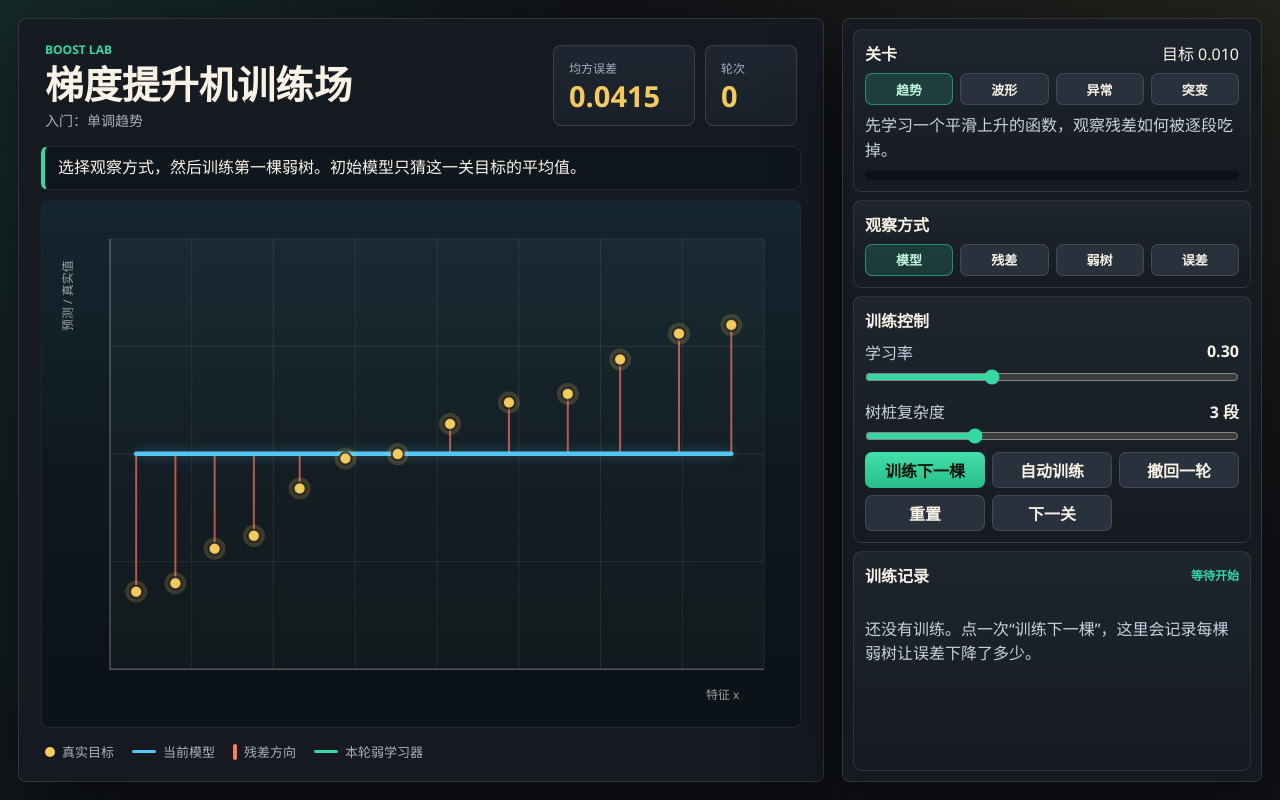
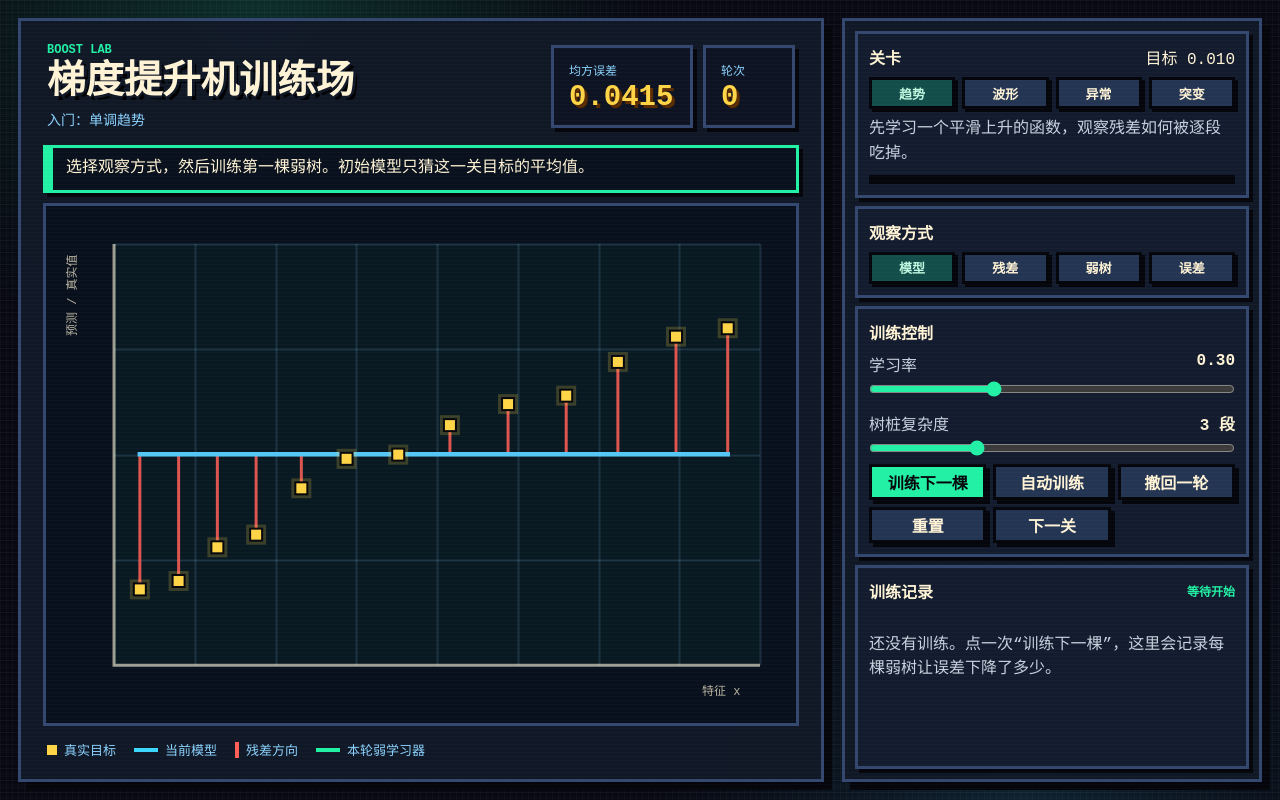
Before and after one commit to GHOST-AKU/gbm-gradient-game, a plain HTML site: page index.html in a window 1280 px wide. Drawn offline with Linux system fonts and the light colour scheme.

Commit message:
Apply 8-bit game style

```diff
--- a/app.js
+++ b/app.js
@@ -337,6 +337,7 @@ function fitCanvas() {
   canvas.width = Math.max(320, Math.floor(rect.width * scale));
   canvas.height = Math.max(260, Math.floor(rect.height * scale));
   ctx.setTransform(scale, 0, 0, scale, 0, 0);
+  ctx.imageSmoothingEnabled = false;
   draw();
 }
 
@@ -381,29 +382,25 @@ function draw() {
 }
 
 function drawBackdrop(rect, bounds) {
-  const gradient = ctx.createLinearGradient(0, bounds.top, 0, bounds.bottom);
-  gradient.addColorStop(0, "rgba(85, 199, 247, 0.08)");
-  gradient.addColorStop(1, "rgba(53, 215, 163, 0.02)");
-  ctx.fillStyle = gradient;
+  ctx.fillStyle = "#07101c";
   ctx.fillRect(0, 0, rect.width, rect.height);
-
-  ctx.fillStyle = "rgba(248, 242, 231, 0.025)";
+  ctx.fillStyle = "rgba(34, 240, 164, 0.04)";
   ctx.fillRect(bounds.left, bounds.top, bounds.width, bounds.height);
 }
 
 function drawGrid(bounds) {
   ctx.save();
-  ctx.strokeStyle = "rgba(248,242,231,0.08)";
-  ctx.lineWidth = 1;
+  ctx.strokeStyle = "rgba(139,211,255,0.14)";
+  ctx.lineWidth = 2;
   for (let i = 0; i <= 4; i += 1) {
-    const y = bounds.top + (bounds.height / 4) * i;
+    const y = Math.round(bounds.top + (bounds.height / 4) * i) + 0.5;
     ctx.beginPath();
     ctx.moveTo(bounds.left, y);
     ctx.lineTo(bounds.right, y);
     ctx.stroke();
   }
   for (let i = 0; i <= 8; i += 1) {
-    const x = bounds.left + (bounds.width / 8) * i;
+    const x = Math.round(bounds.left + (bounds.width / 8) * i) + 0.5;
     ctx.beginPath();
     ctx.moveTo(x, bounds.top);
     ctx.lineTo(x, bounds.bottom);
@@ -414,15 +411,15 @@ function drawGrid(bounds) {
 
 function drawAxes(bounds, view) {
   ctx.save();
-  ctx.strokeStyle = "rgba(248,242,231,0.25)";
-  ctx.fillStyle = "rgba(248,242,231,0.62)";
-  ctx.lineWidth = 1.5;
+  ctx.strokeStyle = "rgba(255,243,214,0.58)";
+  ctx.fillStyle = "rgba(255,243,214,0.72)";
+  ctx.lineWidth = 3;
   ctx.beginPath();
   ctx.moveTo(bounds.left, bounds.top);
   ctx.lineTo(bounds.left, bounds.bottom);
   ctx.lineTo(bounds.right, bounds.bottom);
   ctx.stroke();
-  ctx.font = "12px Segoe UI, Microsoft YaHei, sans-serif";
+  ctx.font = "12px Courier New, Microsoft YaHei, monospace";
   ctx.fillText(view === "loss" ? "训练轮次" : "特征 x", bounds.right - 58, bounds.bottom + 30);
   ctx.save();
   ctx.translate(bounds.left - 38, bounds.top + 92);
@@ -447,7 +444,8 @@ function drawResidualPanel(bounds) {
     ...targetPoints.map((point, index) => Math.abs(point.y - state.predictions[index])),
   );
   ctx.save();
-  ctx.strokeStyle = "rgba(248,242,231,0.28)";
+  ctx.strokeStyle = "rgba(255,243,214,0.42)";
+  ctx.lineWidth = 3;
   ctx.beginPath();
   ctx.moveTo(bounds.left, zero);
   ctx.lineTo(bounds.right, zero);
@@ -457,15 +455,13 @@ function drawResidualPanel(bounds) {
     const x = px(point, bounds);
     const y = zero - (residual / maxResidual) * (bounds.height * 0.42);
     ctx.strokeStyle = residual >= 0 ? "#ff7868" : "#35d7a3";
-    ctx.lineWidth = 5;
+    ctx.lineWidth = 8;
     ctx.beginPath();
     ctx.moveTo(x, zero);
     ctx.lineTo(x, y);
     ctx.stroke();
-    ctx.fillStyle = "#f4c95d";
-    ctx.beginPath();
-    ctx.arc(x, y, 4, 0, Math.PI * 2);
-    ctx.fill();
+    ctx.fillStyle = "#ffd447";
+    ctx.fillRect(x - 5, y - 5, 10, 10);
   });
   drawPanelTitle(bounds, "残差越接近中线，模型越接近目标");
   ctx.restore();
@@ -480,7 +476,8 @@ function drawLearnerPanel(bounds) {
   const zero = bounds.top + bounds.height / 2;
   const maxValue = Math.max(0.12, ...state.lastLearner.map((value) => Math.abs(value)));
   ctx.save();
-  ctx.strokeStyle = "rgba(248,242,231,0.28)";
+  ctx.strokeStyle = "rgba(255,243,214,0.42)";
+  ctx.lineWidth = 3;
   ctx.beginPath();
   ctx.moveTo(bounds.left, zero);
   ctx.lineTo(bounds.right, zero);
@@ -489,7 +486,7 @@ function drawLearnerPanel(bounds) {
     const x = px(targetPoints[index], bounds);
     const y = zero - (value / maxValue) * (bounds.height * 0.38);
     ctx.strokeStyle = value >= 0 ? "#35d7a3" : "#ff7868";
-    ctx.lineWidth = 6;
+    ctx.lineWidth = 9;
     ctx.beginPath();
     ctx.moveTo(x, zero);
     ctx.lineTo(x, y);
@@ -509,16 +506,17 @@ function drawLoss(bounds) {
   const toY = (value) => bounds.bottom - ((value - min) / Math.max(max - min, 0.0001)) * bounds.height;
   ctx.save();
   const targetY = toY(levels[currentLevel].target);
-  ctx.strokeStyle = "rgba(244,201,93,0.7)";
-  ctx.setLineDash([6, 6]);
+  ctx.strokeStyle = "rgba(255,212,71,0.85)";
+  ctx.setLineDash([8, 6]);
+  ctx.lineWidth = 3;
   ctx.beginPath();
   ctx.moveTo(bounds.left, targetY);
   ctx.lineTo(bounds.right, targetY);
   ctx.stroke();
   ctx.setLineDash([]);
-  ctx.strokeStyle = "#55c7f7";
-  ctx.lineWidth = 4;
-  ctx.lineJoin = "round";
+  ctx.strokeStyle = "#3bd7ff";
+  ctx.lineWidth = 5;
+  ctx.lineJoin = "miter";
   ctx.beginPath();
   values.forEach((value, index) => {
     const x = toX(index);
@@ -528,10 +526,8 @@ function drawLoss(bounds) {
   });
   ctx.stroke();
   values.forEach((value, index) => {
-    ctx.fillStyle = "#55c7f7";
-    ctx.beginPath();
-    ctx.arc(toX(index), toY(value), 4, 0, Math.PI * 2);
-    ctx.fill();
+    ctx.fillStyle = "#3bd7ff";
+    ctx.fillRect(toX(index) - 4, toY(value) - 4, 8, 8);
   });
   drawPanelTitle(bounds, `虚线是本关通关线：MSE ${levels[currentLevel].target.toFixed(3)}`);
   ctx.restore();
@@ -539,10 +535,13 @@ function drawLoss(bounds) {
 
 function drawPanelTitle(bounds, text) {
   ctx.save();
-  ctx.fillStyle = "rgba(16,18,22,0.76)";
+  ctx.fillStyle = "#08111d";
   ctx.fillRect(bounds.left + 12, bounds.top + 12, Math.min(bounds.width - 24, 430), 34);
-  ctx.fillStyle = "#f8f2e7";
-  ctx.font = "14px Segoe UI, Microsoft YaHei, sans-serif";
+  ctx.strokeStyle = "#22f0a4";
+  ctx.lineWidth = 3;
+  ctx.strokeRect(bounds.left + 12, bounds.top + 12, Math.min(bounds.width - 24, 430), 34);
+  ctx.fillStyle = "#fff3d6";
+  ctx.font = "14px Courier New, Microsoft YaHei, monospace";
   ctx.fillText(text, bounds.left + 24, bounds.top + 34);
   ctx.restore();
 }
@@ -552,25 +551,20 @@ function drawTargets(bounds) {
   targetPoints.forEach((point) => {
     const x = px(point, bounds);
     const y = py(point.y, bounds);
-    ctx.fillStyle = "rgba(244,201,93,0.18)";
-    ctx.beginPath();
-    ctx.arc(x, y, 11, 0, Math.PI * 2);
-    ctx.fill();
-    ctx.fillStyle = "#f4c95d";
-    ctx.strokeStyle = "rgba(12,16,22,0.72)";
-    ctx.lineWidth = 2;
-    ctx.beginPath();
-    ctx.arc(x, y, 6, 0, Math.PI * 2);
-    ctx.fill();
-    ctx.stroke();
+    ctx.fillStyle = "rgba(255,212,71,0.2)";
+    ctx.fillRect(x - 10, y - 10, 20, 20);
+    ctx.fillStyle = "#05060c";
+    ctx.fillRect(x - 7, y - 7, 14, 14);
+    ctx.fillStyle = "#ffd447";
+    ctx.fillRect(x - 5, y - 5, 10, 10);
   });
   ctx.restore();
 }
 
 function drawResiduals(bounds) {
   ctx.save();
-  ctx.strokeStyle = "rgba(255,120,104,0.68)";
-  ctx.lineWidth = 2;
+  ctx.strokeStyle = "rgba(255,95,87,0.86)";
+  ctx.lineWidth = 3;
   targetPoints.forEach((point, index) => {
     const x = px(point, bounds);
     const y1 = py(state.predictions[index], bounds);
@@ -586,13 +580,13 @@ function drawResiduals(bounds) {
 function drawPrediction(bounds, values, color, width, glow) {
   ctx.save();
   if (glow) {
-    ctx.shadowColor = "rgba(85,199,247,0.36)";
-    ctx.shadowBlur = 12;
+    ctx.shadowColor = "transparent";
+    ctx.shadowBlur = 0;
   }
   ctx.strokeStyle = color;
   ctx.lineWidth = width;
-  ctx.lineJoin = "round";
-  ctx.lineCap = "round";
+  ctx.lineJoin = "miter";
+  ctx.lineCap = "square";
   ctx.beginPath();
   targetPoints.forEach((point, index) => {
     const x = px(point, bounds);
@@ -608,7 +602,7 @@ function drawLearner(bounds) {
   const rate = Number(learningRate.value);
   const learnerProjection = state.predictions.map((prediction, index) => prediction - rate * state.lastLearner[index]);
   const shifted = learnerProjection.map((prediction, index) => prediction + state.lastLearner[index]);
-  drawPrediction(bounds, shifted, "rgba(53,215,163,0.72)", 2.4, false);
+  drawPrediction(bounds, shifted, "rgba(34,240,164,0.9)", 3, false);
 }
 
 learningRate.addEventListener("input", updateHud);
--- a/index.html
+++ b/index.html
@@ -5,7 +5,7 @@
     <meta name="viewport" content="width=device-width, initial-scale=1.0" />
     <title>梯度提升机训练场</title>
     <link rel="icon" href="data:," />
-    <link rel="stylesheet" href="./styles.css?v=5" />
+    <link rel="stylesheet" href="./styles.css?v=6" />
   </head>
   <body>
     <main class="game-shell">
@@ -99,6 +99,6 @@
       </aside>
     </main>
 
-    <script src="./app.js?v=5"></script>
+    <script src="./app.js?v=6"></script>
   </body>
 </html>
--- a/styles.css
+++ b/styles.css
@@ -1,20 +1,21 @@
 :root {
   color-scheme: dark;
-  --bg: #101216;
-  --surface: #171b22;
-  --surface-2: #202631;
-  --surface-3: #29313d;
-  --ink: #f8f2e7;
-  --muted: #a8b0bd;
-  --faint: #687383;
-  --accent: #35d7a3;
-  --accent-2: #f4c95d;
-  --danger: #ff7868;
-  --blue: #55c7f7;
-  --violet: #b28cff;
-  --grid: rgba(248, 242, 231, 0.08);
-  --shadow: 0 24px 70px rgba(0, 0, 0, 0.42);
-  font-family: "Segoe UI", "Microsoft YaHei", system-ui, sans-serif;
+  --bg: #070812;
+  --surface: #111827;
+  --surface-2: #17233a;
+  --surface-3: #243553;
+  --ink: #fff3d6;
+  --muted: #8bd3ff;
+  --faint: #61708e;
+  --accent: #22f0a4;
+  --accent-2: #ffd447;
+  --danger: #ff5f57;
+  --blue: #3bd7ff;
+  --violet: #b778ff;
+  --grid: rgba(139, 211, 255, 0.12);
+  --pixel-shadow: #05060c;
+  --shadow: 8px 8px 0 #05060c;
+  font-family: "Courier New", "Microsoft YaHei UI", "Microsoft YaHei", monospace;
 }
 
 * {
@@ -30,11 +31,36 @@ body {
   min-height: 100vh;
   margin: 0;
   background:
-    linear-gradient(120deg, rgba(53, 215, 163, 0.12), transparent 34%),
-    linear-gradient(220deg, rgba(244, 201, 93, 0.09), transparent 30%),
+    linear-gradient(rgba(255, 255, 255, 0.025) 1px, transparent 1px),
+    linear-gradient(90deg, rgba(255, 255, 255, 0.025) 1px, transparent 1px),
+    radial-gradient(circle at 20% 0%, rgba(34, 240, 164, 0.16), transparent 30%),
+    radial-gradient(circle at 80% 100%, rgba(59, 215, 255, 0.12), transparent 28%),
     var(--bg);
+  background-size:
+    6px 6px,
+    6px 6px,
+    auto,
+    auto,
+    auto;
   color: var(--ink);
   overflow: hidden;
+}
+
+body::before {
+  position: fixed;
+  inset: 0;
+  z-index: 10;
+  pointer-events: none;
+  content: "";
+  background: repeating-linear-gradient(
+    to bottom,
+    rgba(255, 255, 255, 0.035) 0,
+    rgba(255, 255, 255, 0.035) 1px,
+    transparent 1px,
+    transparent 4px
+  );
+  mix-blend-mode: screen;
+  opacity: 0.45;
 }
 
 button,
@@ -55,9 +81,9 @@ input {
 .stage,
 .control-panel {
   min-height: 0;
-  border: 1px solid rgba(248, 242, 231, 0.12);
-  border-radius: 8px;
-  background: rgba(23, 27, 34, 0.92);
+  border: 3px solid #33476f;
+  border-radius: 0;
+  background: rgba(17, 24, 39, 0.96);
   box-shadow: var(--shadow);
 }
 
@@ -98,6 +124,10 @@ h1 {
   margin-bottom: 6px;
   font-size: clamp(30px, 3vw, 44px);
   line-height: 1.02;
+  text-shadow:
+    3px 0 0 #101827,
+    0 3px 0 #101827,
+    4px 4px 0 #000;
 }
 
 .subtitle {
@@ -120,9 +150,10 @@ h2 {
 .score-card {
   min-width: 142px;
   padding: 13px 15px;
-  border: 1px solid rgba(248, 242, 231, 0.13);
-  border-radius: 8px;
-  background: linear-gradient(180deg, var(--surface-2), #1a2029);
+  border: 3px solid #33476f;
+  border-radius: 0;
+  background: #0d1322;
+  box-shadow: 4px 4px 0 var(--pixel-shadow);
 }
 
 .score-card.compact {
@@ -140,6 +171,7 @@ h2 {
   color: var(--accent-2);
   font-size: 29px;
   line-height: 1;
+  text-shadow: 3px 3px 0 #5b2c00;
 }
 
 .canvas-wrap {
@@ -147,12 +179,15 @@ h2 {
   min-height: 0;
   height: 100%;
   margin: 0 22px;
-  border: 1px solid rgba(248, 242, 231, 0.08);
-  border-radius: 8px;
+  border: 3px solid #33476f;
+  border-radius: 0;
   background:
-    linear-gradient(180deg, rgba(85, 199, 247, 0.045), transparent 52%),
-    #0c1016;
+    linear-gradient(rgba(139, 211, 255, 0.035) 2px, transparent 2px),
+    linear-gradient(90deg, rgba(139, 211, 255, 0.035) 2px, transparent 2px),
+    #07101c;
+  background-size: 24px 24px;
   overflow: hidden;
+  box-shadow: inset 0 0 0 3px #05060c;
 }
 
 canvas {
@@ -164,15 +199,14 @@ canvas {
 .toast {
   margin: 0 22px 10px;
   padding: 10px 13px;
-  border-left: 4px solid var(--accent);
-  border-radius: 7px;
-  background: #10161d;
-  border-top: 1px solid rgba(248, 242, 231, 0.08);
-  border-right: 1px solid rgba(248, 242, 231, 0.08);
-  border-bottom: 1px solid rgba(248, 242, 231, 0.08);
+  border: 3px solid #22f0a4;
+  border-left-width: 10px;
+  border-radius: 0;
+  background: #08111d;
   color: var(--ink);
   line-height: 1.35;
   min-height: 40px;
+  box-shadow: 4px 4px 0 var(--pixel-shadow);
 }
 
 .legend {
@@ -200,19 +234,19 @@ canvas {
 .dot {
   width: 10px;
   height: 10px;
-  border-radius: 50%;
+  border-radius: 0;
 }
 
 .line {
   width: 24px;
-  height: 3px;
-  border-radius: 999px;
+  height: 4px;
+  border-radius: 0;
 }
 
 .bar {
   width: 4px;
   height: 16px;
-  border-radius: 999px;
+  border-radius: 0;
 }
 
 .target {
@@ -240,10 +274,11 @@ canvas {
 }
 
 .panel-block {
-  border: 1px solid rgba(248, 242, 231, 0.09);
-  border-radius: 8px;
-  background: linear-gradient(180deg, rgba(32, 38, 49, 0.92), rgba(23, 27, 34, 0.92));
+  border: 3px solid #33476f;
+  border-radius: 0;
+  background: #131c2e;
   padding: 11px;
+  box-shadow: 4px 4px 0 var(--pixel-shadow);
 }
 
 .panel-block p {
@@ -256,15 +291,16 @@ canvas {
   height: 9px;
   margin-top: 8px;
   overflow: hidden;
-  border-radius: 999px;
-  background: #0d1118;
+  border: 2px solid #05060c;
+  border-radius: 0;
+  background: #05060c;
 }
 
 #progressFill {
   width: 0%;
   height: 100%;
-  border-radius: inherit;
-  background: linear-gradient(90deg, var(--danger), var(--accent-2), var(--accent));
+  border-radius: 0;
+  background: linear-gradient(90deg, var(--danger) 0 33%, var(--accent-2) 33% 66%, var(--accent) 66%);
   transition: width 220ms ease;
 }
 
@@ -284,6 +320,7 @@ input[type="range"] {
   width: 100%;
   margin: 5px 0 8px;
   accent-color: var(--accent);
+  image-rendering: pixelated;
 }
 
 .button-grid {
@@ -294,16 +331,17 @@ input[type="range"] {
 
 button {
   min-height: 36px;
-  border: 0;
-  border-radius: 7px;
-  background: linear-gradient(180deg, #43dfad, #27bd89);
-  color: #06120d;
+  border: 3px solid #05060c;
+  border-radius: 0;
+  background: #22f0a4;
+  color: #05060c;
   font-weight: 900;
   cursor: pointer;
+  box-shadow: 4px 4px 0 #05060c;
   transition:
-    transform 120ms ease,
-    filter 120ms ease,
-    box-shadow 120ms ease;
+    transform 80ms steps(1),
+    filter 80ms steps(1),
+    box-shadow 80ms steps(1);
 }
 
 button.wide {
@@ -328,31 +366,33 @@ button.wide {
 .choice-grid button,
 .segmented button {
   min-height: 32px;
-  border: 1px solid rgba(248, 242, 231, 0.12);
+  border: 3px solid #05060c;
   background: var(--surface-3);
   color: var(--ink);
   font-size: 13px;
+  box-shadow: 3px 3px 0 #05060c;
 }
 
 .choice-grid button.active,
 .segmented button.active {
-  border-color: rgba(53, 215, 163, 0.52);
-  background: rgba(53, 215, 163, 0.16);
+  border-color: #05060c;
+  background: #134e4a;
   color: #bff7df;
 }
 
 button:hover {
-  transform: translateY(-1px);
-  box-shadow: 0 10px 24px rgba(53, 215, 163, 0.18);
-  filter: brightness(1.05);
+  transform: translate(-1px, -1px);
+  box-shadow: 5px 5px 0 #05060c;
+  filter: brightness(1.08);
 }
 
 button:active {
-  transform: translateY(0);
+  transform: translate(3px, 3px);
+  box-shadow: 1px 1px 0 #05060c;
 }
 
 button.secondary {
-  border: 1px solid rgba(248, 242, 231, 0.12);
+  border: 3px solid #05060c;
   background: var(--surface-3);
   color: var(--ink);
 }
@@ -401,15 +441,15 @@ button.secondary {
 
 .round-log li {
   padding: 10px 12px;
-  border: 1px solid rgba(248, 242, 231, 0.08);
-  border-radius: 7px;
-  background: rgba(12, 16, 22, 0.55);
+  border: 3px solid #33476f;
+  border-radius: 0;
+  background: #09111d;
 }
 
 .round-log li:first-child {
   color: var(--ink);
-  border-color: rgba(53, 215, 163, 0.35);
-  background: rgba(53, 215, 163, 0.1);
+  border-color: #22f0a4;
+  background: #123126;
 }
 
 .log-card.has-logs .empty-log {
```
Also changed, not shown: 1 other file.
